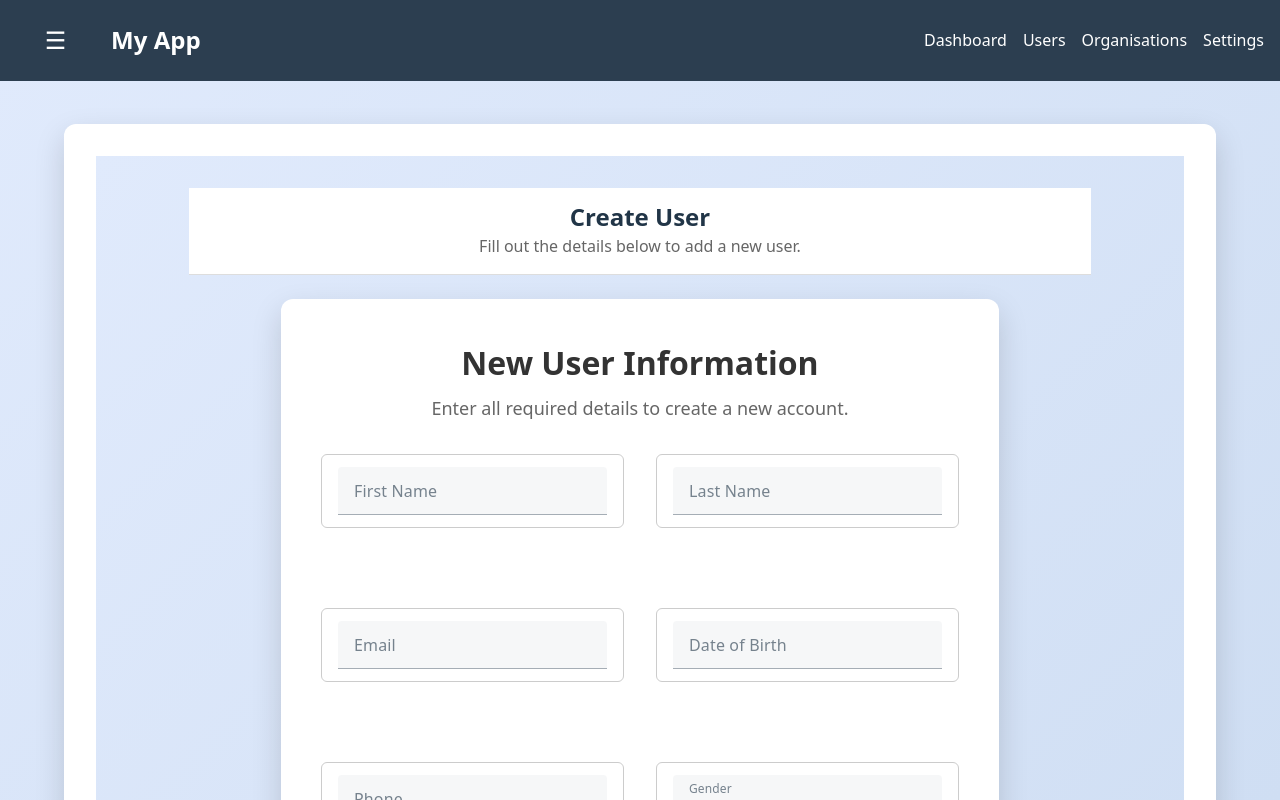
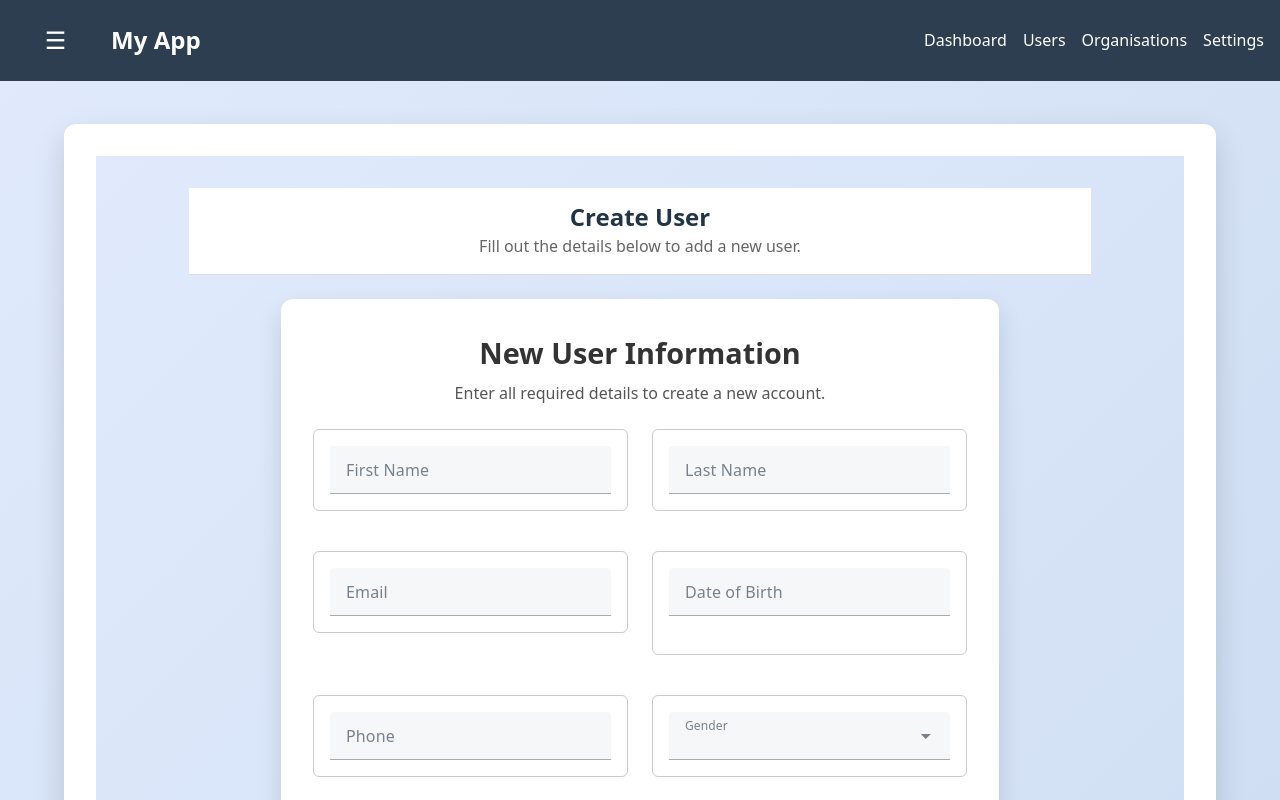
Before and after one commit to saikumargurugu/admin_bbw, a Vue app: page /users/create in a window 1280 px wide. Built offline with nearby package versions, Linux system fonts and the light colour scheme.

Commit message:
more code

```diff
--- a/package.json
+++ b/package.json
@@ -9,6 +9,7 @@
     "preview": "vite preview"
   },
   "dependencies": {
+    "@mdi/font": "^7.4.47",
     "vue": "^3.5.13",
     "vue-router": "^4.5.1",
     "vuetify": "^3.8.5"
@@ -21,6 +22,7 @@
     "sass": "^1.88.0",
     "sass-loader": "^16.0.5",
     "tailwindcss": "^4.1.6",
-    "vite": "^6.3.5"
+    "vite": "^6.3.5",
+    "vuetify": "^3.8.5"
   }
 }
--- a/src/components/ui/FormBuilder.vue
+++ b/src/components/ui/FormBuilder.vue
@@ -1,5 +1,5 @@
 <template>
-  <form @submit.prevent="$emit('submit', formData)">
+  <v-form ref="form" @submit.prevent="handleSubmit">
     <InputField
       v-for="field in config"
       :key="field.name || field.label"
@@ -7,35 +7,71 @@
       :model-value="formData[field.name]"
       @update:modelValue="val => (formData[field.name] = val)"
     />
-    <Button type="submit">{{ submitLabel }}</Button>
-  </form>
+    <v-btn type="submit" color="primary">{{ submitLabel }}</v-btn>
+  </v-form>
 </template>
 
 <script setup>
-import { reactive } from 'vue'
-import InputField from './InputField.vue'
-import Button from './Button.vue'
+import { reactive, ref } from 'vue';
+import InputField from './InputField.vue';
+import Button from './Button.vue'; // Assuming you have a Button component
 
 const props = defineProps({
   config: {
     type: Array,
-    required: true
+    required: true,
   },
   initialValues: {
     type: Object,
-    default: () => ({})
+    default: () => ({}),
   },
   submitLabel: {
     type: String,
-    default: 'Submit'
-  }
-})
+    default: 'Submit',
+  },
+});
 
-// Create a reactive form data object based on the config
-const formData = reactive({})
+const emit = defineEmits(['submit']);
+const form = ref(null);
+const formData = reactive({});
 
 // Initialize formData fields from config or initialValues
-props.config.forEach(field => {
-  formData[field.name] = props.initialValues[field.name] || ''
-})
+props.config.forEach((field) => {
+  formData[field.name] = props.initialValues[field.name] || '';
+});
+
+async function handleSubmit() {
+  if (form.value) {
+    const { valid } = await form.value.validate();
+    if (valid) {
+      emit('submit', formData);
+    } else {
+      console.log('Form is invalid');
+      // Optionally, provide user feedback that the form has errors
+    }
+  } else {
+    // If form ref is not available, still emit (e.g., for simpler forms without validation)
+    emit('submit', formData);
+  }
+}
 </script>
+
+<style scoped>
+form {
+  display: grid;
+  grid-template-columns: repeat(auto-fit, minmax(250px, 1fr));
+  gap: 1rem 1.5rem;
+}
+
+/* Style for the submit button to span full width on mobile */
+.v-btn[type="submit"] {
+  grid-column: 1 / -1;
+}
+
+@media (max-width: 576px) {
+  form {
+    grid-template-columns: 1fr;
+    gap: 1rem 0.5rem; /* Adjust gap for single column on mobile */
+  }
+}
+</style>
--- a/src/components/ui/InputField.vue
+++ b/src/components/ui/InputField.vue
@@ -1,61 +1,46 @@
 <template>
   <div class="input-field">
-    <!-- Regular text input -->
-    <v-text-field
-      v-if="!isTextarea && !isSelect"
-      v-model="localValue"
-      :rules="rules"
-      hide-details="auto"
-      :label="config.label || 'Main input'"
-      :id="config.name"
-      v-bind="config.attrs"
-      outlined
-      density="comfortable"
-      class="input-control"
-      @focus="focused = true"
-      @blur="focused = false"
-    />
+    <v-menu v-if="isDate" v-model="menu" transition="scale-transition" offset-y>
+      <template v-slot:activator="{ props }">
+        <v-text-field v-bind="props" v-model="displayDate" :label="config.label || 'Select Date'" :rules="dateRules"
+          readonly outlined density="comfortable" class="input-control" @click="menu = true" />
+      </template>
+      <v-date-picker v-model="localValue" @update:modelValue="menu = false" :max="config.attrs?.max"
+        :min="config.attrs?.min" class="input-control" />
+    </v-menu>
 
-    <!-- Textarea input -->
-    <v-textarea
-      v-else-if="isTextarea"
-      v-model="localValue"
-      :rules="rules"
-      hide-details="auto"
-      :label="config.label"
-      :id="config.name"
-      v-bind="config.attrs"
-      outlined
-      auto-grow
-      density="comfortable"
-      class="input-control"
-      @focus="focused = true"
-      @blur="focused = false"
-    />
+    <v-radio-group v-else-if="isRadio" v-model="localValue" :label="config.label" :rules="rules" hide-details="auto"
+      :id="config.name" v-bind="config.attrs" density="comfortable" class="input-control">
+      <v-radio v-for="option in config.options" :key="option.value" :label="option.label" :value="option.value" />
+    </v-radio-group>
 
-    <!-- Select input -->
-    <v-select
-      v-else-if="isSelect"
-      v-model="localValue"
-      :items="config.options || []"
-      :rules="rules"
-      hide-details="auto"
-      :label="config.label"
-      :id="config.name"
-      v-bind="config.attrs"
-      item-title="label"
-      item-value="value"
-      outlined
-      density="comfortable"
-      class="input-control"
-      @focus="focused = true"
-      @blur="focused = false"
-    />
+    <v-checkbox v-else-if="config.type === 'checkbox'" v-model="localValue" :label="config.label" :value="config.value"
+      v-bind="config.attrs" density="comfortable" />
+
+    <!-- For checkbox groups -->
+    <div v-else-if="config.type === 'checkbox-group'" class="d-flex flex-column">
+      <v-label class="mb-2">{{ config.label }}</v-label>
+      <v-checkbox v-for="option in config.options || []" :key="option.value" v-model="localValue" :label="option.label"
+        :value="option.value" v-bind="config.attrs" density="comfortable" />
+    </div>
+
+
+    <v-text-field v-else-if="!isTextarea && !isSelect" v-model="localValue" :rules="rules" hide-details="auto"
+      :label="config.label || 'Main input'" :id="config.name" v-bind="config.attrs" outlined density="comfortable"
+      class="input-control" @focus="focused = true" @blur="focused = false" />
+
+    <v-textarea v-else-if="isTextarea" v-model="localValue" :rules="rules" hide-details="auto" :label="config.label"
+      :id="config.name" v-bind="config.attrs" outlined auto-grow density="comfortable" class="input-control"
+      @focus="focused = true" @blur="focused = false" />
+
+    <v-select v-else-if="isSelect" v-model="localValue" :items="config.options || []" :rules="rules" hide-details="auto"
+      :label="config.label" :id="config.name" v-bind="config.attrs" item-title="label" item-value="value" outlined
+      density="comfortable" class="input-control" @focus="focused = true" @blur="focused = false" />
   </div>
 </template>
 
 <script setup>
-import { computed, ref } from 'vue'
+import { computed, ref, watch } from 'vue';
 
 const props = defineProps({
   config: {
@@ -66,20 +51,92 @@ const props = defineProps({
     type: [String, Number, Boolean, Array, Object],
     default: ''
   },
-})
+});
 
-const emit = defineEmits(['update:modelValue'])
+const emit = defineEmits(['update:modelValue']);
 
+// Two-way binding for v-model
 const localValue = computed({
   get: () => props.modelValue,
   set: val => emit('update:modelValue', val),
-})
+});
 
-const rules = ref([])
-const focused = ref(false)
+const rules = ref([]);
+const dateRules = ref([]);
+const focused = ref(false);
+const menu = ref(false); // Controls the v-menu popup for the date picker
 
-const isTextarea = computed(() => props.config.type === 'textarea')
-const isSelect = computed(() => props.config.type === 'select')
+// Determine the type of input to render
+const isTextarea = computed(() => props.config.type === 'textarea');
+const isSelect = computed(() => props.config.type === 'select');
+const isDate = computed(() => props.config.type === 'date');
+const isRadio = computed(() => props.config.type === 'radio');
+const isCheckboxGroup = computed(() => props.config.type === 'checkbox-group');
+
+// Format the date for the text field activator
+const displayDate = computed({
+  get() {
+    if (!localValue.value) return '';
+    const date = new Date(localValue.value);
+    return isNaN(date.getTime()) ? localValue.value : date.toLocaleDateString();
+  },
+  set(newDisplayDate) {
+    // Attempt to parse the manually entered date
+    const parsedDate = new Date(newDisplayDate);
+    if (!isNaN(parsedDate.getTime())) {
+      localValue.value = parsedDate.toISOString().split('T')[0]; // Format as YYYY-MM-DD
+    } else if (!newDisplayDate) {
+      localValue.value = '';
+    }
+    // If parsing fails, the date picker will handle the valid selection
+  },
+});
+
+// Update rules whenever the config changes
+watch(
+  () => props.config,
+  (newConfig) => {
+    rules.value = [];
+    dateRules.value = [];
+
+    // Add required rule if config.required is true
+    if (newConfig.required) {
+      rules.value.push((v) => !!v || 'This field is required');
+      if (isDate.value) {
+        dateRules.value.push((v) => !!v || 'Please select a date');
+      }
+      if (isCheckboxGroup.value) {
+        dateRules.value.push((v) => (Array.isArray(v) && v.length > 0) || 'Please select at least one option');
+      }
+    }
+
+    // Add min date validation for date picker
+    if (isDate.value && newConfig.attrs?.min) {
+      dateRules.value.push((v) => {
+        if (!v) return true; // Allow empty if not required
+        const selectedDate = new Date(v);
+        const minDate = new Date(newConfig.attrs.min);
+        return selectedDate >= minDate || `Date must be after or on ${minDate.toLocaleDateString()}`;
+      });
+    }
+
+    // Add max date validation for date picker
+    if (isDate.value && newConfig.attrs?.max) {
+      dateRules.value.push((v) => {
+        if (!v) return true; // Allow empty if not required
+        const selectedDate = new Date(v);
+        const maxDate = new Date(newConfig.attrs.max);
+        return selectedDate <= maxDate || `Date must be before or on ${maxDate.toLocaleDateString()}`;
+      });
+    }
+
+    // Add validation for radio buttons (only required)
+    if (isRadio.value && newConfig.required) {
+      rules.value.push((v) => !!v || 'Please select an option');
+    }
+  },
+  { immediate: true } // Run the watcher immediately on component mount
+);
 </script>
 
 <style scoped>
@@ -91,4 +148,9 @@ const isSelect = computed(() => props.config.type === 'select')
 .input-control {
   width: 100%;
 }
+.input-field { /* This is likely the root element of your InputField component */
+  width: 100%;
+  margin-bottom: 0.75rem; /* Adjust this value as needed. Was 2rem previously. */
+                   /* The grid 'gap' in CreateUser.vue will also manage spacing. */
+}
 </style>
--- a/src/modules/users/CreateUser.vue
+++ b/src/modules/users/CreateUser.vue
@@ -1,16 +1,11 @@
 <template>
   <v-container fluid class="create-user-page">
-    <!-- Hero Section -->
     <v-row justify="center">
       <v-col cols="12" md="10">
-        <HeroSection
-          title="Create User"
-          description="Fill out the details below to add a new user."
-        />
+        <HeroSection title="Create User" description="Fill out the details below to add a new user." />
       </v-col>
     </v-row>
 
-    <!-- User Form Card -->
     <v-row justify="center">
       <v-col cols="12" md="8">
         <div class="user-form">
@@ -18,12 +13,7 @@
             <h2>New User Information</h2>
             <p>Enter all required details to create a new account.</p>
           </div>
-          <FormBuilder
-            :config="formConfig"
-            :initialValues="{}"
-            submitLabel="Create"
-            @submit="handleSubmit"
-          />
+          <FormBuilder :config="formConfig" :initialValues="{}" submitLabel="Create" @submit="handleSubmit" />
         </div>
       </v-col>
     </v-row>
@@ -31,143 +21,220 @@
 </template>
 
 <script setup>
-import { useRouter } from 'vue-router'
-import HeroSection from '@/components/ui/HeroSection.vue'
-import FormBuilder from '@/components/ui/FormBuilder.vue'
+import { useRouter } from 'vue-router';
+import HeroSection from '@/components/ui/HeroSection.vue';
+import FormBuilder from '@/components/ui/FormBuilder.vue';
 
-const router = useRouter()
+const router = useRouter();
 
 function handleSubmit(userData) {
-  console.log('User Submitted:', userData)
-  alert('User created successfully!')
-  router.push('/users') // Navigate to the user list page after creation
+  // Assuming FormBuilder has already validated the form
+  console.log('User Submitted:', userData);
+  alert('User created successfully!'); // Replace with a more robust notification if desired
+  router.push('/users'); // Navigate to the user list page after creation
 }
 
-// Form field configuration including a select dropdown for gender
+// Form field configuration
+// Validations are primarily driven by the 'required' flag and the 'rules' array.
+// Ensure InputField.vue correctly processes these from the config.
 const formConfig = [
   {
     name: 'first_name',
     label: 'First Name',
     type: 'text',
-    attrs: { placeholder: 'Enter first name', required: true },
+    required: true,
+    rules: [(v) => !!v || 'First name is required'],
+    attrs: { placeholder: 'Enter first name' },
   },
   {
     name: 'last_name',
     label: 'Last Name',
     type: 'text',
-    attrs: { placeholder: 'Enter last name', required: true },
+    required: true,
+    rules: [(v) => !!v || 'Last name is required'],
+    attrs: { placeholder: 'Enter last name' },
   },
   {
     name: 'email',
     label: 'Email',
-    type: 'email',
-    attrs: { placeholder: 'Enter email', required: true },
+    type: 'email', // InputField can use this type for specific email input or keep it as 'text' with email rules
+    required: true,
+    rules: [
+      (v) => !!v || 'Email is required',
+      (v) => /.+@.+\..+/.test(v) || 'Enter a valid email address',
+    ],
+    attrs: { placeholder: 'Enter email' },
   },
   {
     name: 'dob',
     label: 'Date of Birth',
     type: 'date',
-    attrs: { required: true },
+    required: true,
+    // Rules for the date text field (e.g., required)
+    // Min/max are handled by v-date-picker attributes
+    rules: [(v) => !!v || 'Date of birth is required'],
+    attrs: {
+      min: '1900-01-01', // Example: v-date-picker will use this
+      // max: '2025-05-17', // Example: v-date-picker will use this (current date or future)
+    },
   },
   {
     name: 'phone',
     label: 'Phone',
-    type: 'text',
-    attrs: { placeholder: 'Enter phone number', required: true },
+    type: 'text', // Consider type 'tel' for semantic HTML and mobile keyboards
+    required: true,
+    rules: [
+        (v) => !!v || 'Phone number is required',
+        // Example: (v) => /^[0-9]{10}$/.test(v) || 'Phone number must be 10 digits'
+    ],
+    attrs: { placeholder: 'Enter phone number' },
   },
   {
-    name: 'gender',
-    label: 'Gender',
+    name: 'gender_select',
+    label: 'Gender', // Simplified label
     type: 'select',
     options: [
       { label: 'Male', value: 'male' },
       { label: 'Female', value: 'female' },
-      { label: 'Other', value: 'other' }
+      { label: 'Other', value: 'other' },
     ],
-    attrs: { required: true }
+    required: true,
+    rules: [(v) => !!v || 'Please select your gender'],
+    attrs: {},
   },
-]
+  {
+    name: 'is_staff',
+    label: 'Is Staff Member?',
+    type: 'radio',
+    required: true,
+    rules: [(v) => v !== null && v !== undefined || 'Please select an option for staff status'], // Radio value can be boolean or string
+    options: [
+      { label: 'Yes', value: true }, // Using boolean values
+      { label: 'No', value: false },
+    ],
+    attrs: {},
+  },
+  {
+    name: 'can_access',
+    label: 'Grant Access To',
+    type: 'checkbox-group',
+    required: true,
+    rules: [(v) => (Array.isArray(v) && v.length > 0) || 'Please select at least one access area'],
+    options: [
+      { label: 'Club Portal', value: 'club_portal' }, // Using more descriptive values
+      { label: 'Membership System', value: 'membership_system' },
+      { label: 'Social Media Tools', value: 'social_tools' },
+      { label: 'Academy Resources', value: 'academy_resources' },
+    ],
+    attrs: {},
+  },
+];
 </script>
 
 <style scoped>
 .create-user-page {
   background: linear-gradient(135deg, #e0eafc, #cfdef3);
   min-height: 100vh;
-  padding: 2rem 0; /* Vertical padding; horizontal spacing is handled by v-container/v-row */
+  padding: 2rem 0;
 }
 
-/* Card-style container for the form */
 .user-form {
   background: #fff;
-  padding: 2.5rem;
+  padding: 2rem; /* Reduced padding slightly */
   border-radius: 12px;
-  box-shadow: 0 12px 30px rgba(0, 0, 0, 0.15);
+  box-shadow: 0 10px 25px rgba(0, 0, 0, 0.12); /* Adjusted shadow */
 }
 
-/* Header styling for the form card */
 .form-header {
   text-align: center;
-  margin-bottom: 2rem;
+  margin-bottom: 1.5rem; /* Reduced margin */
 }
 
 .form-header h2 {
-  font-size: 2rem;
-  margin-bottom: 0.5rem;
+  font-size: 1.8rem; /* Adjusted font size */
+  margin-bottom: 0.4rem;
   color: #333;
 }
 
 .form-header p {
-  font-size: 1.125rem;
-  color: #666;
+  font-size: 1rem; /* Adjusted font size */
+  color: #555; /* Slightly darker for better readability */
 }
 
-/* Style for the form generated by FormBuilder */
+/*
+  Styles for the form generated by FormBuilder.
+  The :deep selector is used to pierce the scoped styles of child components.
+*/
 :deep(form) {
   display: grid;
-  grid-template-columns: repeat(2, 1fr);
-  gap: 1.5rem 2rem;
+  /* Adjust grid layout for different screen sizes if needed beyond 2 columns */
+  grid-template-columns: repeat(auto-fit, minmax(250px, 1fr)); /* More responsive columns */
+  gap: 1rem 1.5rem; /* Reduced gap between fields (row-gap column-gap) */
 }
 
-/* Responsiveness: switch to a single column on smaller screens */
-@media (max-width: 768px) {
-  :deep(form) {
-    grid-template-columns: 1fr;
+/*
+  Ensure InputField.vue's main wrapper (.input-field) also has its margin-bottom reduced.
+  For example, in InputField.vue:
+  .input-field {
+    width: 100%;
+    margin-bottom: 1rem; // Reduced from 2rem
   }
+*/
+
+/*
+  The :deep(.input-control) style was very generic.
+  It's better to let Vuetify components handle their own padding and borders.
+  The primary spacing between fields should come from the grid `gap`
+  and the `margin-bottom` of the `InputField`'s wrapper.
+  If you need to override Vuetify component styles, be more specific.
+*/
+/* Example: If InputField has a wrapper div with class .input-field-wrapper */
+:deep(.input-field) { /* Assuming .input-field is the root of InputField.vue */
+  margin-bottom: 0; /* Grid gap will handle vertical spacing between rows of fields */
 }
+/* If your InputField.vue has this style, it needs to be adjusted or removed if grid gap is sufficient:
+.input-field {
+  margin-bottom: 1rem; // Or even less if grid-gap is preferred for vertical spacing
+}
+*/
 
-/* Deep style for input labels (if needed within FormBuilder) */
-:deep(.input-label) {
-  display: block;
-  font-size: 1rem;
-  font-weight: 600;
-  color: #333;
-  margin-bottom: 0.5rem;
-}
 
-/* Deep style for input controls (if using custom inputs inside FormBuilder) */
-:deep(.input-control) {
-  width: 100%;
-  padding: 0.75rem 1rem;
-  font-size: 1rem;
-  border: 1px solid #ccc;
-  border-radius: 6px;
-  margin-bottom: 1.5rem;
-}
-
-/* Submit button styling taking full grid width */
+/* Submit button styling */
 :deep(button[type="submit"]) {
-  grid-column: 1 / -1;
+  grid-column: 1 / -1; /* Make button span all columns */
   background-color: #2563eb;
   color: #fff;
   border: none;
-  padding: 1rem 2rem;
+  padding: 0.8rem 1.5rem; /* Adjusted padding */
   border-radius: 6px;
-  font-size: 1.125rem;
+  font-size: 1rem; /* Adjusted font size */
   cursor: pointer;
   transition: background-color 0.3s ease;
+  margin-top: 1rem; /* Add some space above the button */
 }
 
 :deep(button[type="submit"]:hover) {
   background-color: #1d4ed8;
 }
+
+/* Mobile Responsiveness:
+   The grid-template-columns: repeat(auto-fit, minmax(250px, 1fr));
+   already provides good responsiveness by switching to a single column
+   when the width is insufficient for two columns of min 250px.
+*/
+@media (max-width: 576px) { /* More specific breakpoint for single column if needed */
+  :deep(form) {
+    grid-template-columns: 1fr; /* Ensure single column on very small screens */
+    gap: 1rem 0; /* Adjust gap for single column */
+  }
+  .user-form {
+    padding: 1.5rem; /* Reduce padding on small screens */
+  }
+  .form-header h2 {
+    font-size: 1.6rem;
+  }
+  .form-header p {
+    font-size: 0.9rem;
+  }
+}
 </style>
```
Also changed, not shown: src/main.js (+9 -4 lines), src/plugins/vuetify.js (added, +10 -0 lines), 1 other file (tests, documents, lock files or other folders).
